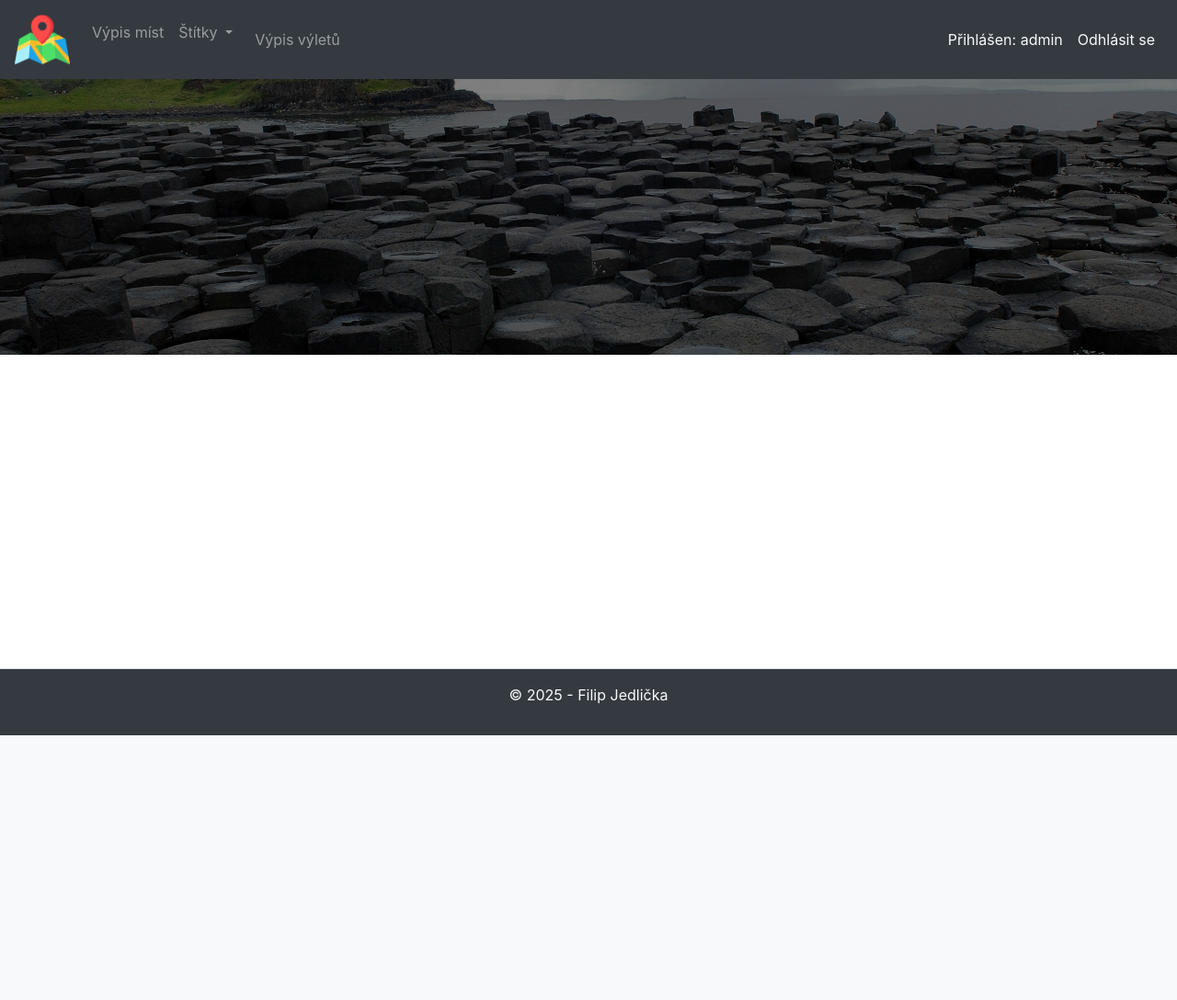
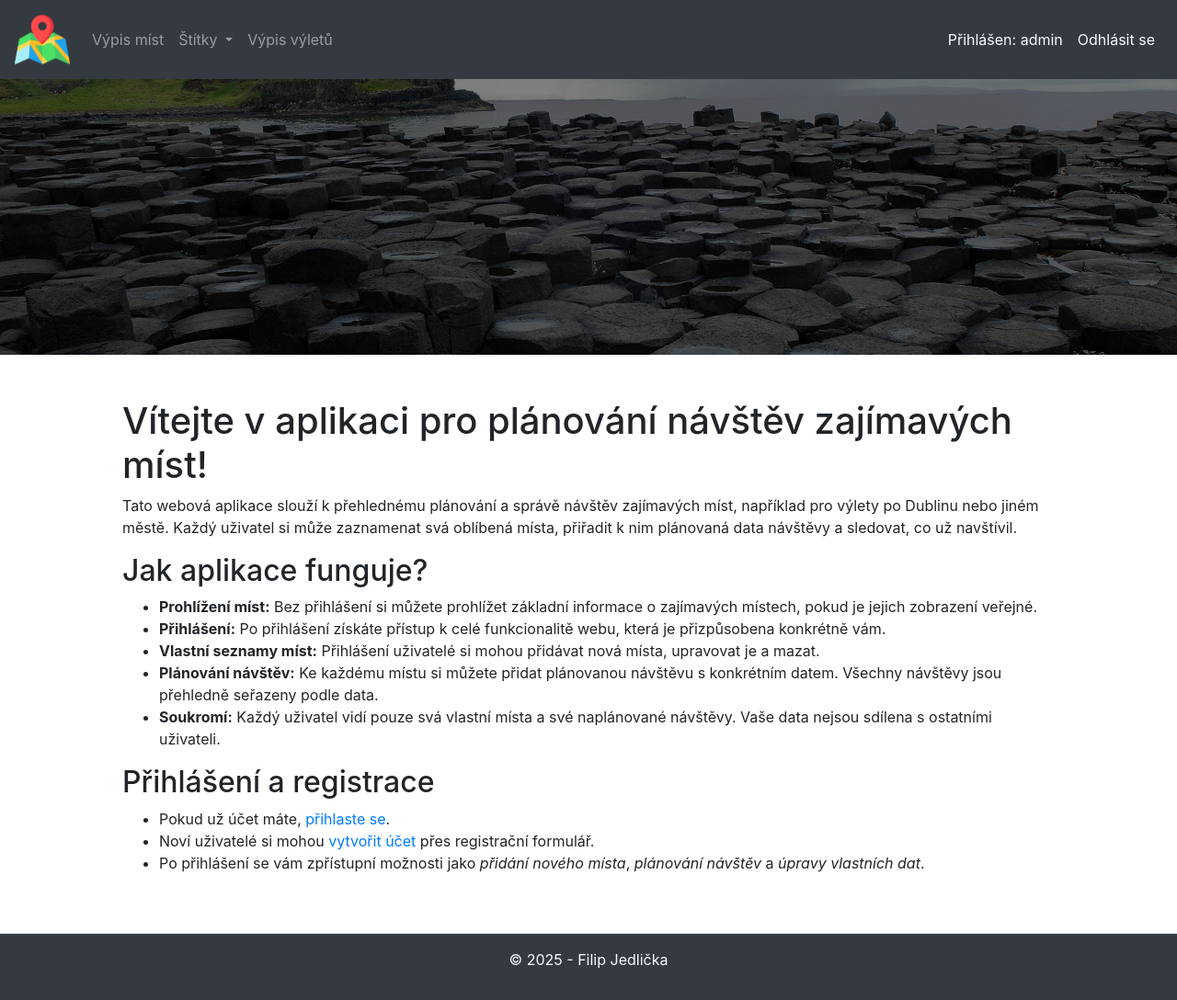
Before and after one commit to JedlaTypek/trip_planner, a Django app: page / in a window 1280 px wide. Shown: the whole page at 92% size. Before the commit the page ends 800 px from the top, so only its background shows below. Run offline with Django 5.2, Linux system fonts and the light colour scheme; a user stored in the database is signed in; data comes from the database, SQL or seed files in the repository; both versions use the stored data as it was after the commit; some libraries are stand-ins or nearby versions.

Commit message:
Cosmetic changes

```diff
--- a/library/models.py
+++ b/library/models.py
@@ -135,7 +135,6 @@ class Trip(models.Model):
     slug = models.SlugField(
         max_length=200,
         verbose_name="Slug",
-        unique=True,
         blank=True,
     )
     date = models.DateField(verbose_name="Datum výletu")
--- a/library/static/css/styles.css
+++ b/library/static/css/styles.css
@@ -54,3 +54,20 @@ main{
 .form-row .entryfee-price {
     flex: 1; /* aby se roztáhly rovnoměrně */
 }
+
+.icon svg{
+    height: 18px;
+    width: 18px;
+}
+
+.icon:hover svg{
+    fill: white;
+}
+
+.delete svg{
+    fill: var(--danger)
+}
+
+.edit svg{
+    fill: var(--warning)
+}
--- a/library/templates/blocks/header.html
+++ b/library/templates/blocks/header.html
@@ -23,7 +23,7 @@
         </div>
       </li>
     {% if user.is_authenticated %}
-      <li class="nav-link">
+      <li class="nav-item">
           <a class="nav-link" href="{% url 'trips' %}">Výpis výletů<span class="sr-only">(current)</span></a>
       </li>
     {% endif %}
--- a/library/templates/blocks/trip_card.html
+++ b/library/templates/blocks/trip_card.html
@@ -16,8 +16,8 @@
 
         <div class="btn-group" role="group" aria-label="Basic example">
             <a href="{% url 'trip_detail' trip.slug %}" class="mr-2"><button type="button" class="btn btn-primary">Detail</button></a>
-            <a href="{% url 'trip_delete' trip.slug %}" ><button type="button" class="btn btn-outline-danger">Smazat</button></a>
-            <a href="{% url 'trip_edit' trip.slug %}" ><button type="button" class="btn btn-outline-warning">Upravit</button></a>
+            <a href="{% url 'trip_delete' trip.slug %}" class="mr-2"><button type="button" class="btn btn-outline-danger icon delete">{% include "icons/delete.html" %}</button></a>
+            <a href="{% url 'trip_edit' trip.slug %}" ><button type="button" class="btn btn-outline-warning icon edit">{% include "icons/edit.html" %}</button></a>
         </div>
     </div>
 </div>
--- /dev/null
+++ b/library/templates/icons/delete.html
@@ -0,0 +1 @@
+<svg height="512" viewBox="0 0 24 24" width="512" xmlns="http://www.w3.org/2000/svg"><g id="Layer_2"><path d="m16 5.75h-8a.76.76 0 0 1 -.75-.75v-2a1.76 1.76 0 0 1 1.75-1.75h6a1.76 1.76 0 0 1 1.75 1.75v2a.76.76 0 0 1 -.75.75zm-7.25-1.5h6.5v-1.25a.25.25 0 0 0 -.25-.25h-6a.25.25 0 0 0 -.25.25z"></path><rect height="5.5" rx="1.5" width="19.5" x="2.25" y="4.25"></rect><path d="m20 11.25h-16a1 1 0 0 1 -.25 0v9.25a2.25 2.25 0 0 0 2.25 2.25h12a2.25 2.25 0 0 0 2.25-2.25v-9.27a1 1 0 0 1 -.25.02zm-9.5 7.25a.75.75 0 0 1 -1.5 0v-4a.75.75 0 0 1 1.5 0zm4.5 0a.75.75 0 0 1 -1.5 0v-4a.75.75 0 0 1 1.5 0z"></path></g></svg>
--- /dev/null
+++ b/library/templates/icons/edit.html
@@ -0,0 +1 @@
+<svg height="512" viewBox="0 0 24 24" width="512" xmlns="http://www.w3.org/2000/svg"><g id="Layer_2" data-name="Layer 2"><path d="m12.64 5.42-10.29 10.29a2.38 2.38 0 0 0 -.68 1.41l-.41 3.6a1.81 1.81 0 0 0 1.81 2h.21l3.6-.41a2.42 2.42 0 0 0 1.41-.67l10.29-10.3z"></path><path d="m22.06 4.55-2.61-2.61a2.35 2.35 0 0 0 -3.33 0l-2.42 2.42 5.94 5.94 2.42-2.42a2.35 2.35 0 0 0 0-3.33z"></path></g></svg>
--- a/library/templates/index.html
+++ b/library/templates/index.html
@@ -1,5 +1,28 @@
 {% extends 'base.html' %}
+{% block content %}
+<div class="container">
+  <h1>Vítejte v aplikaci pro plánování návštěv zajímavých míst!</h1>
 
-{% block content %}
-{#  TODO - udělat homepage s návodem jak používat stránku  #}
+  <p>
+    Tato webová aplikace slouží k přehlednému plánování a správě návštěv zajímavých míst,
+    například pro výlety po Dublinu nebo jiném městě. Každý uživatel si může zaznamenat
+    svá oblíbená místa, přiřadit k nim plánovaná data návštěvy a sledovat, co už navštívil.
+  </p>
+
+  <h2>Jak aplikace funguje?</h2>
+  <ul>
+    <li><strong>Prohlížení míst:</strong> Bez přihlášení si můžete prohlížet základní informace o zajímavých místech, pokud je jejich zobrazení veřejné.</li>
+    <li><strong>Přihlášení:</strong> Po přihlášení získáte přístup k celé funkcionalitě webu, která je přizpůsobena konkrétně vám.</li>
+    <li><strong>Vlastní seznamy míst:</strong> Přihlášení uživatelé si mohou přidávat nová místa, upravovat je a mazat.</li>
+    <li><strong>Plánování návštěv:</strong> Ke každému místu si můžete přidat plánovanou návštěvu s konkrétním datem. Všechny návštěvy jsou přehledně seřazeny podle data.</li>
+    <li><strong>Soukromí:</strong> Každý uživatel vidí pouze svá vlastní místa a své naplánované návštěvy. Vaše data nejsou sdílena s ostatními uživateli.</li>
+  </ul>
+
+  <h2>Přihlášení a registrace</h2>
+  <ul>
+    <li>Pokud už účet máte, <a href="{% url 'login' %}">přihlaste se</a>.</li>
+    <li>Noví uživatelé si mohou <a href="{% url 'register' %}">vytvořit účet</a> přes registrační formulář.</li>
+    <li>Po přihlášení se vám zpřístupní možnosti jako <em>přidání nového místa</em>, <em>plánování návštěv</em> a <em>úpravy vlastních dat</em>.</li>
+  </ul>
+</div>
 {% endblock %}
--- a/library/templates/place_list.html
+++ b/library/templates/place_list.html
@@ -1,7 +1,9 @@
 {% extends 'base.html' %}
 
 {% block content %}
-    <a href="{% url 'place_add' %}" class="btn btn-outline-success mt-3">Přidat místo</a>
+    {% if user.is_authenticated %}
+        <a href="{% url 'place_add' %}" class="btn btn-outline-success mt-3">Přidat místo</a>
+    {% endif %}
     <div class="row mt-5">
     {% for place in places %}
         <div class="col-12 col-md-6 col-lg-4 mb-4">
--- a/library/templates/trip_detail.html
+++ b/library/templates/trip_detail.html
@@ -8,7 +8,7 @@
   {% if trip.places.all %}
     <ul>
       {% for place in trip.places.all %}
-        <li><a href="{% url 'place_detail' place.slug %}">{{ place.name }}</a></li>
+        <li><a href="{% url 'place_detail' place.slug %}">{{ place.name }}</a><br>{{ place.opening_hours }}</li>
       {% endfor %}
     </ul>
   {% else %}
```
Also changed, not shown: library/templates/blocks/place_card.html (+5 -2 lines), db.sqlite3, library/migrations/0010_alter_trip_slug.py (added).
